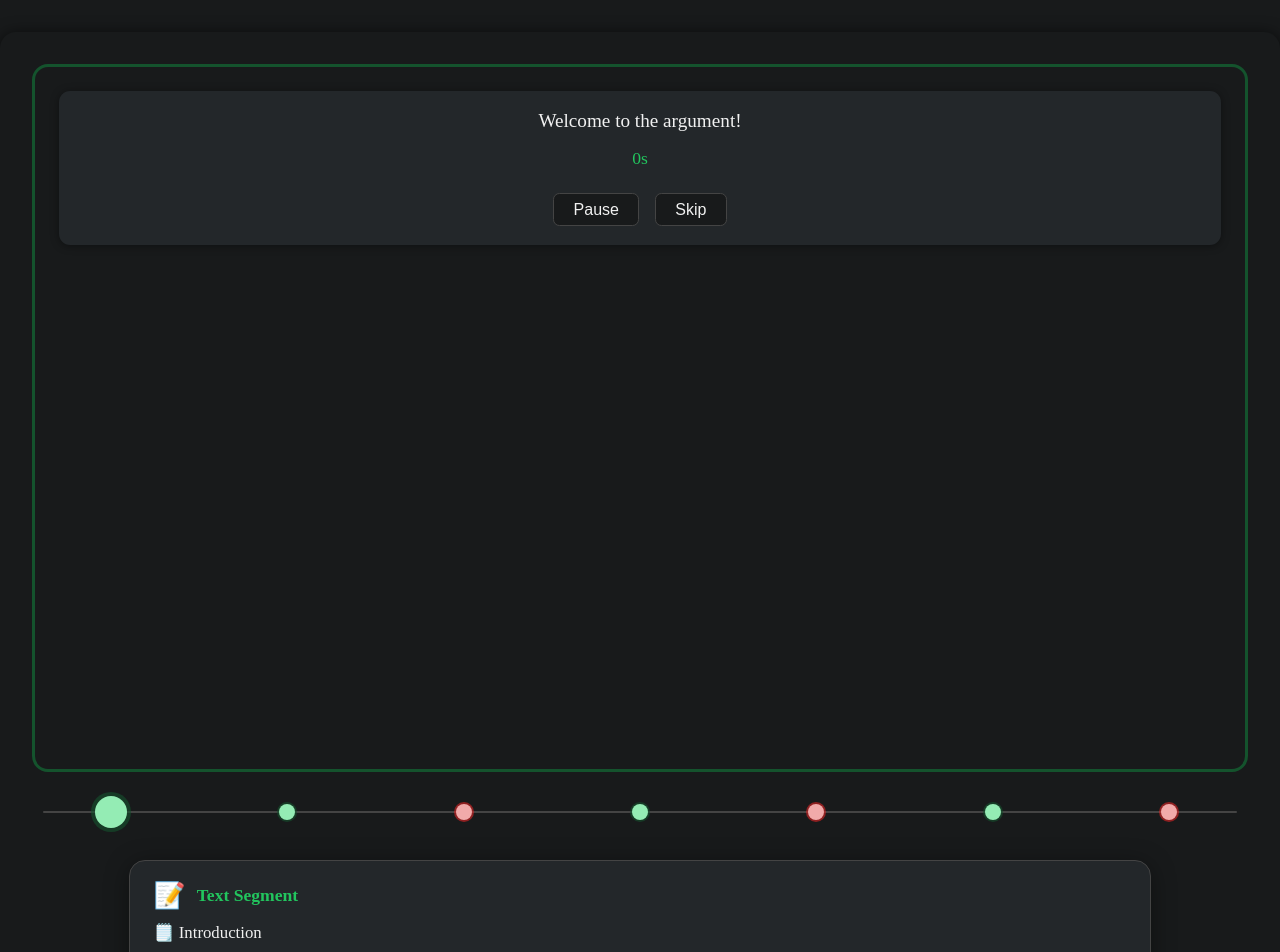
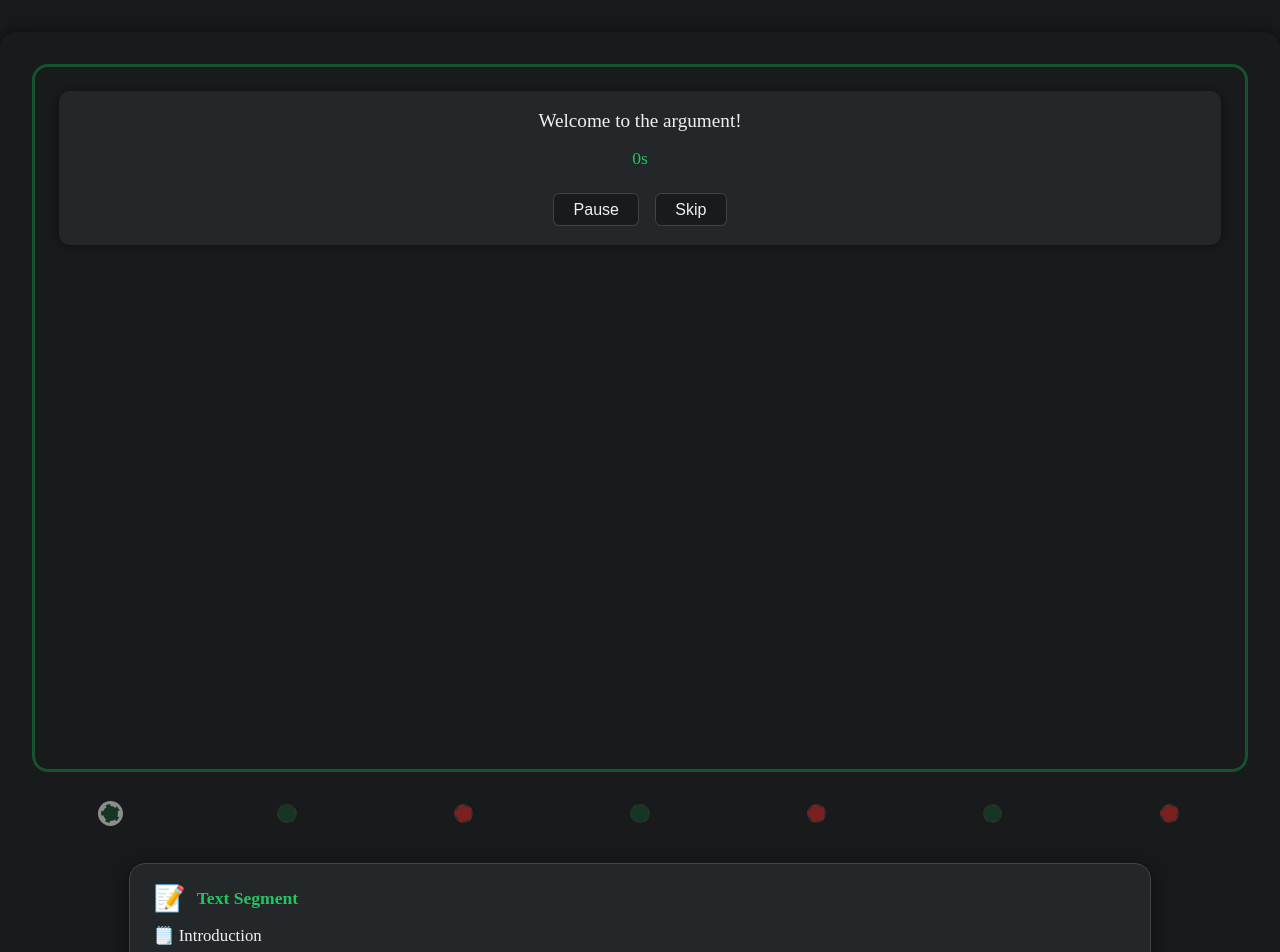
Before and after one commit to gbotros/argumenter, a Vue app: page / in a window 1280 px wide. Shown: the top 952 px of the page. Built offline with nearby package versions, Linux system fonts and the light colour scheme.

Commit message:
add time line dots

```diff
--- /dev/null
+++ b/src/timeline/TimelineBarDots.vue
@@ -0,0 +1,101 @@
+<template>
+  <div class="timeline-bar-dots">
+    <button
+      v-for="(segment, idx) in segments"
+      :key="segment.id"
+      :class="[
+        'timeline-player__bar-dot',
+        idx === activeIndex ? 'timeline-player__bar-dot--active' : '',
+        visitedSegments.includes(segment) ? 'timeline-player__bar-dot--visited' : 'timeline-player__bar-dot--unvisited',
+        `timeline-player__bar-dot--${segment.stance}`
+      ]"
+      @click="activateSegment(idx)"
+      @mouseenter="handleDotMouseEnter(segment)"
+      @mouseleave="handleDotMouseLeave"
+    ></button>
+  </div>
+</template>
+
+<script setup lang="ts">
+import type { Segment } from './timeLine.data';
+
+const props = defineProps<{
+  segments: Segment[];
+  activeIndex: number;
+  visitedSegments: Segment[];
+}>();
+
+const emit = defineEmits<{
+  (e: 'activate-segment', idx: number): void;
+  (e: 'dot-mouse-enter', segment: Segment): void;
+  (e: 'dot-mouse-leave'): void;
+}>();
+
+function activateSegment(idx: number) {
+  emit('activate-segment', idx);
+}
+
+function handleDotMouseEnter(segment: Segment) {
+  emit('dot-mouse-enter', segment);
+}
+
+function handleDotMouseLeave() {
+  emit('dot-mouse-leave');
+}
+</script>
+
+<style lang="scss" scoped>
+@use "@/assets/variables.scss" as *;
+
+.timeline-bar-dots {
+  display: flex;
+  gap: 1.2rem;
+  margin-bottom: 0.5rem;
+  width: 100%;
+  justify-content: space-around;
+  position: relative;
+  align-items: center;
+}
+
+.timeline-player__bar-dot {
+  width: 1.2rem;
+  height: 1.2rem;
+  border-radius: 50%;
+  border: 2px solid var(--color-border, #444);
+  background: var(--color-neutral, #222);
+  box-shadow: 0 0 0 2px transparent;
+  transition: box-shadow 0.2s, border-color 0.2s, background 0.2s;
+  cursor: pointer;
+  outline: none;
+  padding: 0;
+  appearance: none;
+  display: inline-block;
+}
+
+.timeline-player__bar-dot--active {
+  box-shadow: 0 0 0 3px var(--color-accent, #fff);
+  border-color: var(--color-accent, #fff);
+}
+
+.timeline-player__bar-dot--visited {
+  opacity: 1;
+  border-style: solid;
+}
+
+.timeline-player__bar-dot--unvisited {
+  opacity: 0.5;
+  border-style: dashed;
+}
+
+.timeline-player__bar-dot--main {
+  background-color: $color-main !important;
+}
+
+.timeline-player__bar-dot--supporting {
+  background-color: $color-supporting !important;
+}
+
+.timeline-player__bar-dot--against {
+  background-color: $color-against !important;
+}
+</style>
--- a/src/timeline/TimelinePlayer.vue
+++ b/src/timeline/TimelinePlayer.vue
@@ -13,21 +13,14 @@
       />
     </div>
     <div class="timeline-player__bar">
-      <div class="timeline-player__bar-dots">
-        <button
-          v-for="(segment, idx) in timeline.getSegments()"
-          :key="segment.id"
-          :class="[
-            'timeline-player__bar-dot',
-            idx === activeIndex ? 'timeline-player__bar-dot--active' : '',
-            timeline.visitedSegments.includes(segment) ? 'timeline-player__bar-dot--visited' : 'timeline-player__bar-dot--unvisited',
-            `timeline-player__bar-dot--${segment.stance}`
-          ]"
-          @click="activateSegment(idx)"
-          @mouseenter="handleDotMouseEnter(segment)"
-          @mouseleave="handleDotMouseLeave"
-        ></button>
-      </div>
+      <TimelineBarDots
+        :segments="timeline.getSegments()"
+        :activeIndex="activeIndex"
+        :visitedSegments="timeline.visitedSegments"
+        @activate-segment="activateSegment"
+        @dot-mouse-enter="handleDotMouseEnter"
+        @dot-mouse-leave="handleDotMouseLeave"
+      />
       <SegmentInfo :segment="hoveredSegmentInfo || activeSegment" />
       <div class="timeline-player__bar-controls">
         <button class="timeline-player__bar-controls-button" @click="goBack" :disabled="activeIndex === 0">Back</button>
@@ -44,6 +37,7 @@ import { demoSegments } from './data/demoTimelineData';
 import TextualSegmentView from './TextualSegmentView.vue';
 import VideoSegmentView from './VideoSegmentView.vue';
 import SegmentInfo from './SegmentInfo.vue';
+import TimelineBarDots from './TimelineBarDots.vue';
 import type { Logger } from '../types/logger';
 
 const timeline = ref(new Timeline([]));
@@ -149,88 +143,6 @@ function handleDotMouseLeave() {
     flex-direction: column;
     align-items: center;
 
-    &-dots {
-      display: flex;
-      gap: 1.2rem;
-      margin-bottom: 0.5rem;
-      width: 100%;
-      justify-content: space-around;
-      position: relative;
-      align-items: center;
-
-      // Line connecting the dots (start at first dot, end at last dot)
-      &::before {
-        content: '';
-        position: absolute;
-        top: 50%;
-        left: 0;
-        right: 0;
-        height: 2px;
-        background: $color-border-light;
-        border-radius: 2px;
-        z-index: 0;
-        transform: translateY(-50%);
-        width: calc(100% - 1.4rem); // 1rem = dot diameter
-        left: 0.7rem;
-        right: 0.7rem;
-        margin: 0;
-      }
-    }
-
-    &-dot {
-      position: relative;
-      z-index: 1;
-      width: 1rem;
-      height: 1rem;
-      border-radius: 50%;
-      border: none;
-      background: $color-border-light;
-      transition: background 0.2s, transform 0.2s, box-shadow 0.2s;
-      cursor: pointer;
-      outline: none;
-
-      // --- UNVISITED DOTS ---
-      &--unvisited {
-        &.timeline-player__bar-dot--main,
-        &.timeline-player__bar-dot--supporting {
-          background: lighten($color-supporting, 30%);
-        }
-        &.timeline-player__bar-dot--against {
-          background: lighten($color-against, 30%);
-        }
-      }
-
-      // --- VISITED DOTS ---
-      &--visited {
-        &.timeline-player__bar-dot--main,
-        &.timeline-player__bar-dot--supporting {
-          background: darken($color-supporting, 30%);
-        }
-        &.timeline-player__bar-dot--against {
-          background: darken($color-against, 30%);
-        }
-      }
-
-      // --- ACTIVE DOT ---
-      &--active {
-        background: $color-active;
-        transform: scale(2);
-        box-shadow: 0 0 0 6px $color-active-shadow;
-        z-index: 2;
-      }
-
-      // --- DOT SHADOWS BY STANCE ---
-      &--main {
-        box-shadow: 0 0 0 2px $color-main-shadow;
-      }
-      &--supporting {
-        box-shadow: 0 0 0 2px $color-supporting-shadow;
-      }
-      &--against {
-        box-shadow: 0 0 0 2px $color-against-shadow;
-      }
-    }
-
     &-controls {
       display: flex;
       gap: 1.5rem;
```
